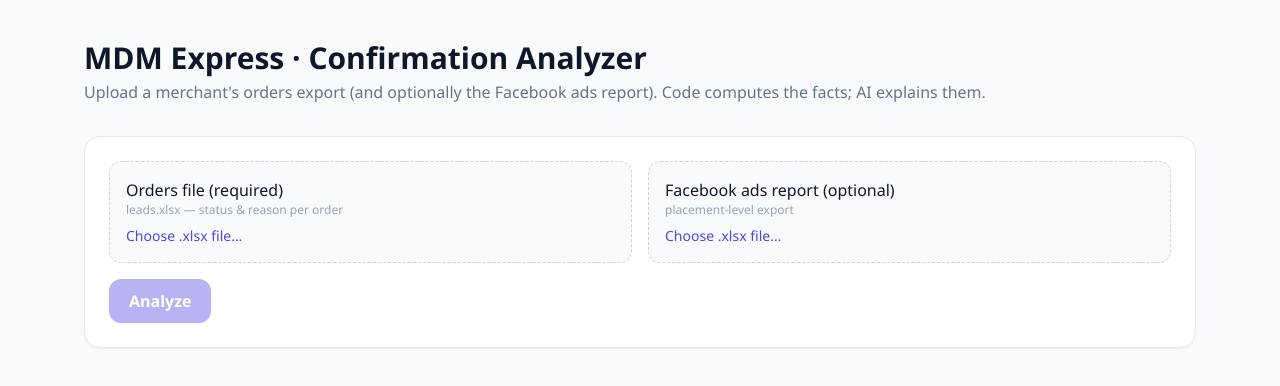
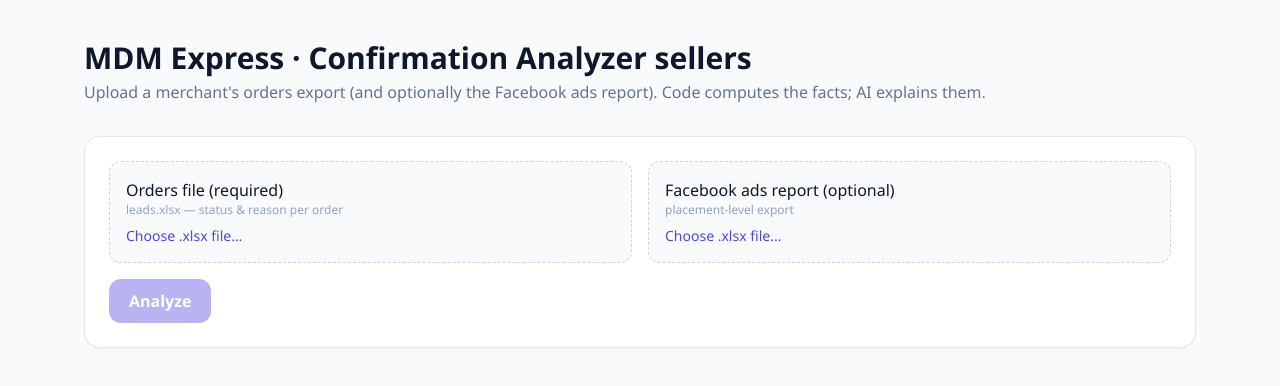
Before and after one commit to xeronm27/mdm-analyzer, a Next.js app in the folder mdm-app/: page / in a window 1280 px wide. Shown: the top 386 px of the page. Built offline with nearby package versions, Linux system fonts and the light colour scheme.

Commit message:
update h1 heading to include 'sellers'

```diff
--- a/mdm-app/app/page.tsx
+++ b/mdm-app/app/page.tsx
@@ -37,7 +37,7 @@
     <main className="mx-auto max-w-6xl px-5 py-10">
       <header className="mb-8 no-print">
         <h1 className="text-3xl font-bold text-ink">
-          MDM Express · Confirmation Analyzer
+          MDM Express · Confirmation Analyzer sellers
         </h1>
         <p className="mt-1 text-slate-500">
           Upload a merchant&apos;s orders export (and optionally the Facebook ads
```
